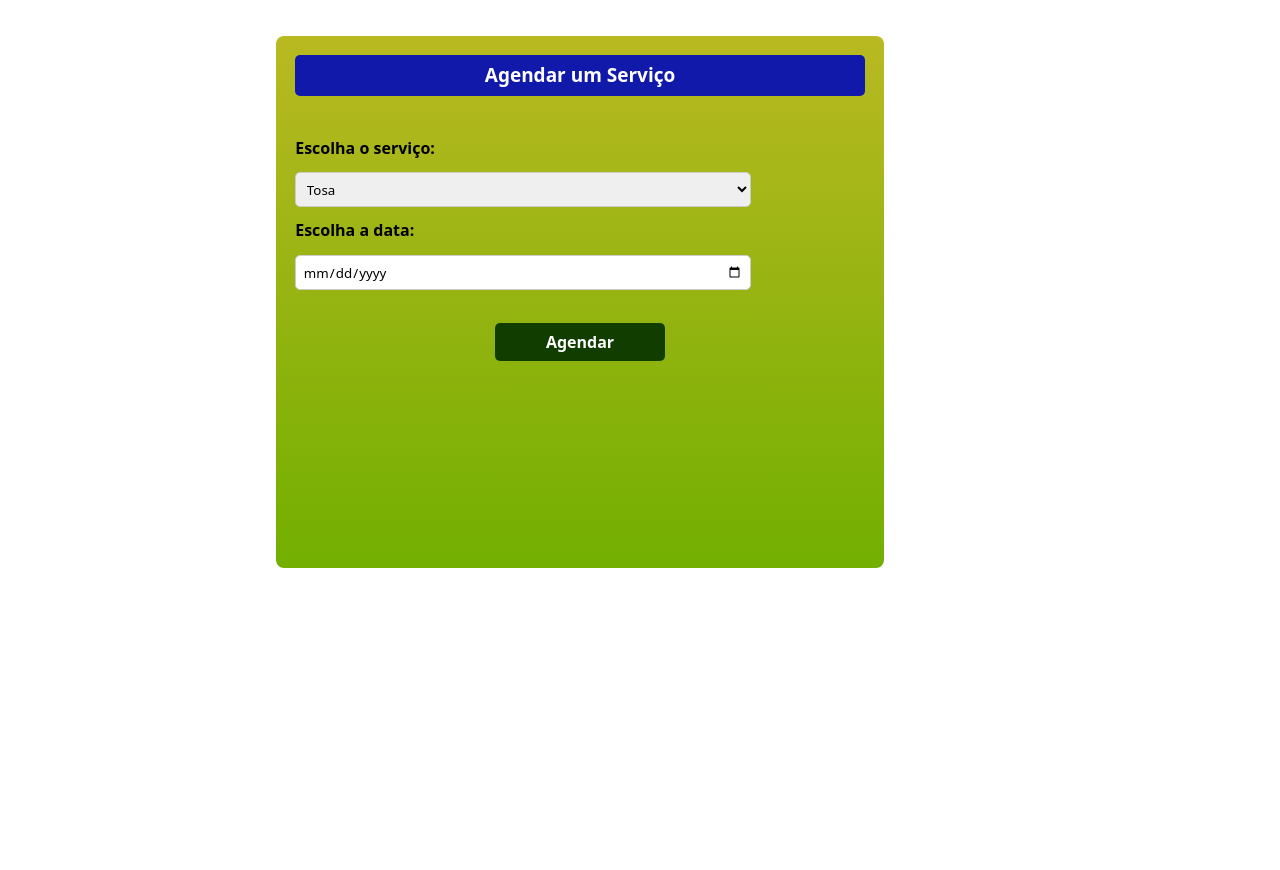
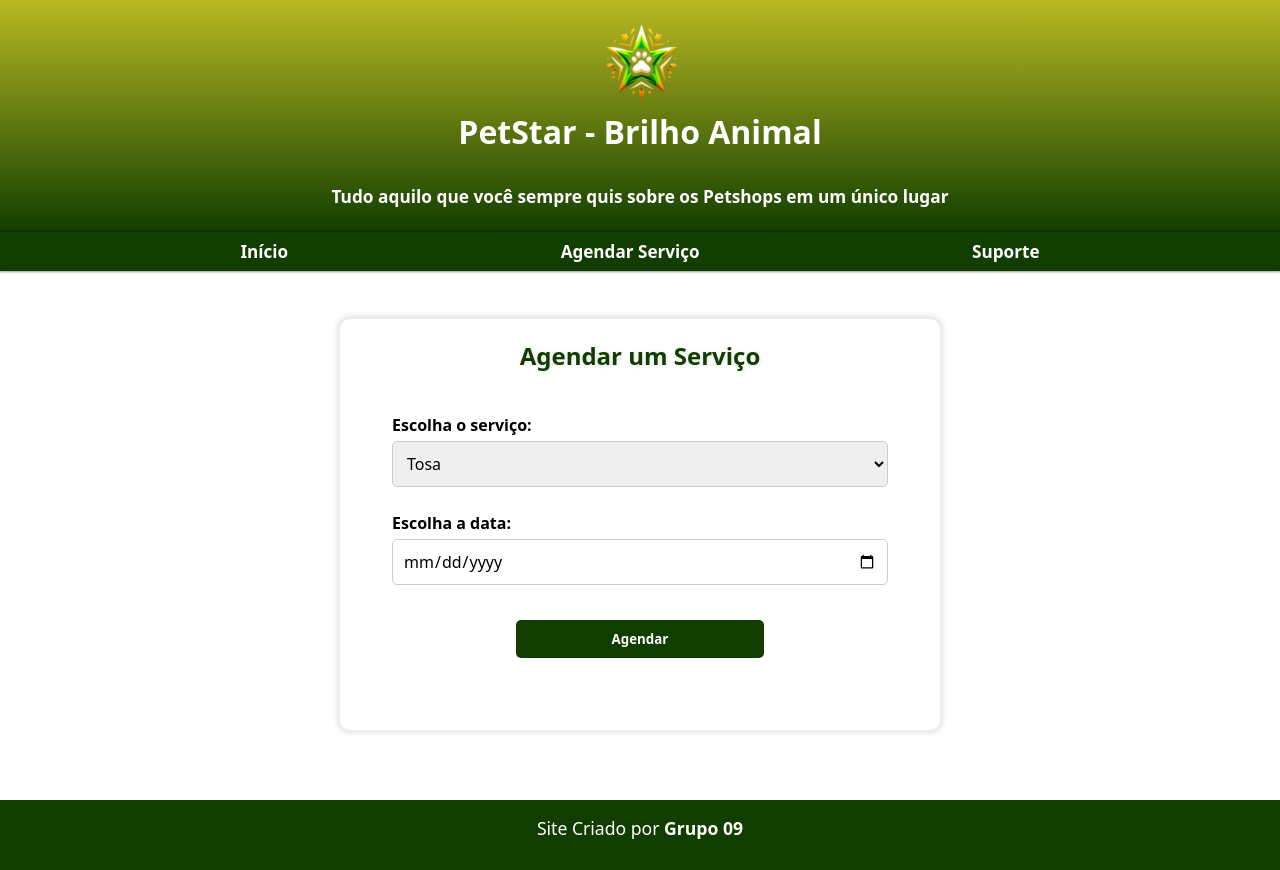
Before and after one commit to daviddaves1/Projeto-PetStar, a PHP site: page /index4.html in a window 1280 px wide. Before the commit the page ends 568 px from the top, so only its background shows below. Run offline with PHP 8.4, Linux system fonts and the light colour scheme.

Commit message:
Criei mais 1 arquivo .html
Além de ter criado mais uma página HTML, atualizei outra já existente.

```diff
--- a/PetStar/index3.html
+++ b/PetStar/index3.html
@@ -47,14 +47,14 @@
         </ul>
 
         <h2>Entre em Contato</h2>
-        <p>Estamos sempre à disposição para atender suas dúvidas e necessidades. Entre em contato conosco através do nosso site, e-mail ou redes sociais e descubra como podemos ajudar a cuidar do seu pet da melhor maneira possível.</p>
+        <p>Estamos sempre à disposição para atender suas dúvidas e necessidades. Entre em contato conosco através do nosso site, e-mail ou redes sociais e descubra como podemos ajudar a cuidar do seu pet da melhor maneira possível. Nossos canais de comunicação estão abertos 24h para garantir que você tenha suporte sempre que precisar.</p>
 
         <p><strong>PetStar - Onde cada pata brilha!</strong></p>
+
     </main>
 
     <footer>
         <p>Site Criado por <a href="https://github.com/daviddaves1/ms_20242_g9" target="_blank">Grupo 09</a></p>
-        <p>© 2024 PetStar - Todos os direitos reservados.</p>
     </footer>
 </body>
 </html>
--- a/PetStar/index4.html
+++ b/PetStar/index4.html
@@ -8,10 +8,20 @@
     <link rel="stylesheet" href="styles/mediaquery.css">
 </head>
 <body>
-    <main class="main-page">
+    <header>
+        <img src="imagens/img2.png" alt="Imagem da PetStar" id="img-petstar-small">
+        <h1>PetStar - Brilho Animal</h1>
+        <p>Tudo aquilo que você sempre quis sobre os Petshops em um único lugar</p>
+    </header>
+    <nav>
+        <a href="#">Início</a>
+        <a href="index4.html">Agendar Serviço</a>
+        <a href="#">Suporte</a>
+    </nav>
+    <main>
         <section id="agendar-servico">
             <p>Agendar um Serviço</p>
-            <form id="form-agendamento" action="backend/processa-agendamento.php" method="post">
+            <form id="form-agendamento" action="backend/agendamento-servico.php" method="post">
                 <label for="servico">Escolha o serviço:</label>
                 <select id="servico" name="servico">
                     <option value="tosa">Tosa</option>
@@ -20,12 +30,16 @@
                     <option value="natacao">Natação</option>
                 </select>
                 <label for="data">Escolha a data:</label>
-                <input type="date" id="data" name="data">
+                <input type="date" id="data-agendamento-servico" name="data-agendamento-servico">
                 <button type="submit">Agendar</button>
             </form>
         </section>
     </main>
 
+    <footer>
+        <p>Site Criado por <a href="https://github.com/daviddaves1/ms_20242_g9" target="_blank">Grupo 09</a></p>
+    </footer>
+
     <script src="scripts/script.js"></script>
 </body>
 </html>
--- a/PetStar/styles/mediaquery.css
+++ b/PetStar/styles/mediaquery.css
@@ -1,8 +1,8 @@
 @charset "UTF-8";
 
-@media screen and (min-width: 768px) and (max-width: 992px){ /* Configuração para tablet */
-
-    :root{
+@media screen and (min-width: 768px) and (max-width: 992px) {
+    /* Configuração para tablet */
+    :root {
         --cor0: #113e00;
         --cor1: #098000;
         --cor2: #cf9100;
@@ -11,40 +11,34 @@
         --cor5: rgb(183, 255, 0);
         --cor6: rgb(99, 74, 0);
     }
-
-    #login{
+    .autenticacao-usuario {
         width: 90vw;
         height: 410px;
     }
-
-    #login > #imagem{
+    .autenticacao-usuario > #imagem {
         float: left;
         width: 45%;
         height: 100%;
     }
-
-    #login > #formulario{
+    .autenticacao-usuario > #formulario {
         float: right;
         width: 55%;
     }
-
-    #formulario > h1{
+    #formulario > h1 {
         font-size: 1.8em;
     }
-
-    #formulario > p{
+    #formulario > p {
         font-size: 1.2em;
         margin-bottom: 1em;
     }
-
-    form > input[type=submit]{
+    form > input[type=submit] {
         margin-top: 1em;
     }
 }
 
-@media screen and (min-width: 992px){ /* Configurações para desktop */
-
-    :root{
+@media screen and (min-width: 992px) {
+    /* Configurações para desktop */
+    :root {
         --cor0: #113e00;
         --cor1: #098000;
         --cor2: #cf9100;
@@ -53,33 +47,27 @@
         --cor5: rgb(183, 255, 0);
         --cor6: rgb(99, 74, 0);
     }
-
-    #login{
+    .autenticacao-usuario {
         width: 950px;
         height: 450px;
     }
-
-    #login > #imagem{
+    .autenticacao-usuario > #imagem {
         float: right;
         width: 50%;
         height: 100%;
     }
-
-    #login > #formulario{
+    .autenticacao-usuario > #formulario {
         float: left;
         width: 50%;
     }
-
-    #formulario > h1{
+    #formulario > h1 {
         font-size: 2em;
     }
-
-    #formulario > p{
+    #formulario > p {
         font-size: 1.2em;
         margin-bottom: 1em;
     }
-
-    form > input[type=submit]{
+    form > input[type=submit] {
         margin-top: 1.7em;
     }
 }
--- a/PetStar/styles/style.css
+++ b/PetStar/styles/style.css
@@ -5,10 +5,9 @@
     --cor1: #098000;
     --cor2: #cf9100;
     --cor3: #1119AA;
-    --cor4: #b9b922;
+    --cor4: #8e8e00;
     --cor5: rgb(183, 255, 0);
     --cor6: rgb(99, 74, 0);
-    --cor7: rgb(114, 175, 0);
 }
 
 *{
@@ -21,6 +20,12 @@
 body, html{
     height: 100vh;
     width: 100vw;
+    display: flex;
+    flex-flow: column nowrap;
+    overflow-x: hidden;
+    overflow-y: auto;
+    margin: 0;
+    padding: 0;
 }
 
 header {
@@ -28,10 +33,11 @@ header {
     align-items: center;
     padding: 10px;
     background-color: var(--cor0);
+    background-image: linear-gradient(to bottom, var(--cor4), var(--cor0));
 
     display: flex;
     align-items: center;
-    flex-direction: column;
+    flex-flow: column nowrap;
     text-align: center;
 }
 
@@ -72,13 +78,13 @@ nav > a {
     margin: 0 16px;
     font-weight: bold;
     font-size: 1.07em;
-    padding: 6px 12px;
-    border-radius: 5px;
+    padding: 8px 16px;
+    border-radius: 4px;
     transition: background-color 0.3s, color 0.3s;
 }
 
 nav > a:hover {
-    background-color: yellow;
+    background-color: var(--cor5);
     color: black;
 }
 
@@ -95,7 +101,7 @@ main{
 .autenticacao-usuario{
     background-color: rgba(255, 255, 255, 0.947);
     width: 320px;
-    height:610px;
+    height: 610px;
     border-radius: 15px;
     position: absolute;
     top: 50%;
@@ -134,16 +140,31 @@ footer {
     background-color: var(--cor0);
     color: white;
     text-align: center;
-    font-size: 1.2em;
-    padding: 1em;
-    bottom: 0;
+    font-size: 1.1em;
+    top: 100%;
     width: 100%;
-    position: relative;
+    margin: auto;
+    position: absolute;
+    display: flex;
+    justify-content: center;
+    align-items: center;
+    height: 70px;
 }
 
 footer > p {
     color: white;
     margin-bottom: 14px;
+    font-weight: 500;
+}
+
+footer > p > a{
+    color: white;
+    text-decoration: none;
+    font-weight: bold;
+}
+
+footer > p > a:hover{
+    text-decoration: underline;
 }
 
 form > .campo{
@@ -154,6 +175,7 @@ form > .campo{
     border-radius: 8px;
     margin: 5px 0px;
     border: 2px solid var(--cor2);
+    flex-shrink: 0;
 }
 
 .campo > label{
@@ -232,78 +254,93 @@ form > .botao > span{
 }
 
 #agendar-servico {
-    background-image: linear-gradient(to bottom, var(--cor4), var(--cor7));
+    background: white;
+    box-shadow: 0px 0px 4px 4px rgba(0, 0, 0, 0.084);
+    padding: 20px;
+    border-radius: 10px;
+    margin: 3em auto;
     width: 80%;
-    height: 70%;
-    margin: 1em;
-    padding: 1.2em;
-    border-radius: 8px;
+    max-width: 600px;
+    text-align: center;
 }
 
 #agendar-servico > p {
-    text-align: center;
     font-weight: bold;
-    font-size: 19px;
-    margin-bottom: 30px;
-    background-color: var(--cor3);
-    padding: 5px;
-    border-radius: 5px;
-    color: white;
-    width: 100%;
+    font-size: 1.5em;
+    text-shadow: 1px 1px 5px rgba(0, 0, 0, 0.1);
+    margin-bottom: 20px;
+    color: var(--cor0);
 }
 
 #agendar-servico > form {
     display: flex;
-    flex-flow: column nowrap;
-    justify-content: center;
-    align-items: left;
+    flex-direction: column;
+    align-items: stretch;
+    text-align: left;
+    margin: 2em;
 }
 
 #agendar-servico > form > label {
-    margin: 10px 0;
     font-weight: bold;
+    margin: 10px 0 5px;
 }
 
 #agendar-servico > form > select,
 #agendar-servico > form > input {
-    padding: 0.5em;
+    padding: 10px;
     border-radius: 5px;
     border: 1px solid #ccc;
-    width: 80%;
-    margin: 1px 0;
+    margin-bottom: 15px;
+    font-size: 1em;
+    width: 100%;
 }
 
 #agendar-servico > form > button {
-    margin-top: 2em;
-    padding: 0.5em;
+    padding: 10px;
     border-radius: 5px;
     border: none;
+    margin-top: 20px;
+    width: 50%;
+    margin: 1.5em auto;
     background-color: var(--cor0);
+    color: white;
+    font-weight: bold;
     cursor: pointer;
-    font-size: 16px;
-    font-weight: bold;
-    width: 30%;
-    align-self: center;
-    color: white;
+    transition: transform 0.3s, background-color 0.3s;
 }
 
 #agendar-servico > form > button:hover {
-    transition: transform 0.3s;
     transform: scale(1.02);
 }
 
+header, nav, .main-page{
+    flex: 0 1 auto;
+}
+
 .main-page {
-    max-width: 800px;
-    margin: 0 auto;
+    min-height: 100vh;
+    max-width: 1000px;
+    margin: auto;
+    margin-bottom: 110px;
     padding: 20px;
     line-height: 1.6;
     font-family: Arial, sans-serif;
+    flex: 1;
+    display: flex;
+    flex-flow: column nowrap;
+    justify-content: flex-start;
 }
 
-.main-page > h1,
-.main-page h2 {
+.main-page > h1, .main-page > h2 {
+    margin-bottom: 20px;
+}
+
+.main-page > h1{
     text-align: center;
-    margin-bottom: 20px;
+}
+
+.main-page > h2{
+    text-align: left;
 }
 
 .main-page > p {
@@ -320,3 +357,7 @@ form > .botao > span{
 .main-page > ul > li {
     margin-bottom: 10px;
 }
+
+.main-page > p > strong{
+    text-align: center;
+}
```
Also changed, not shown: PetStar/index2.html (+4 -8 lines), PetStar/backend/agendamento-servico.php (added).
